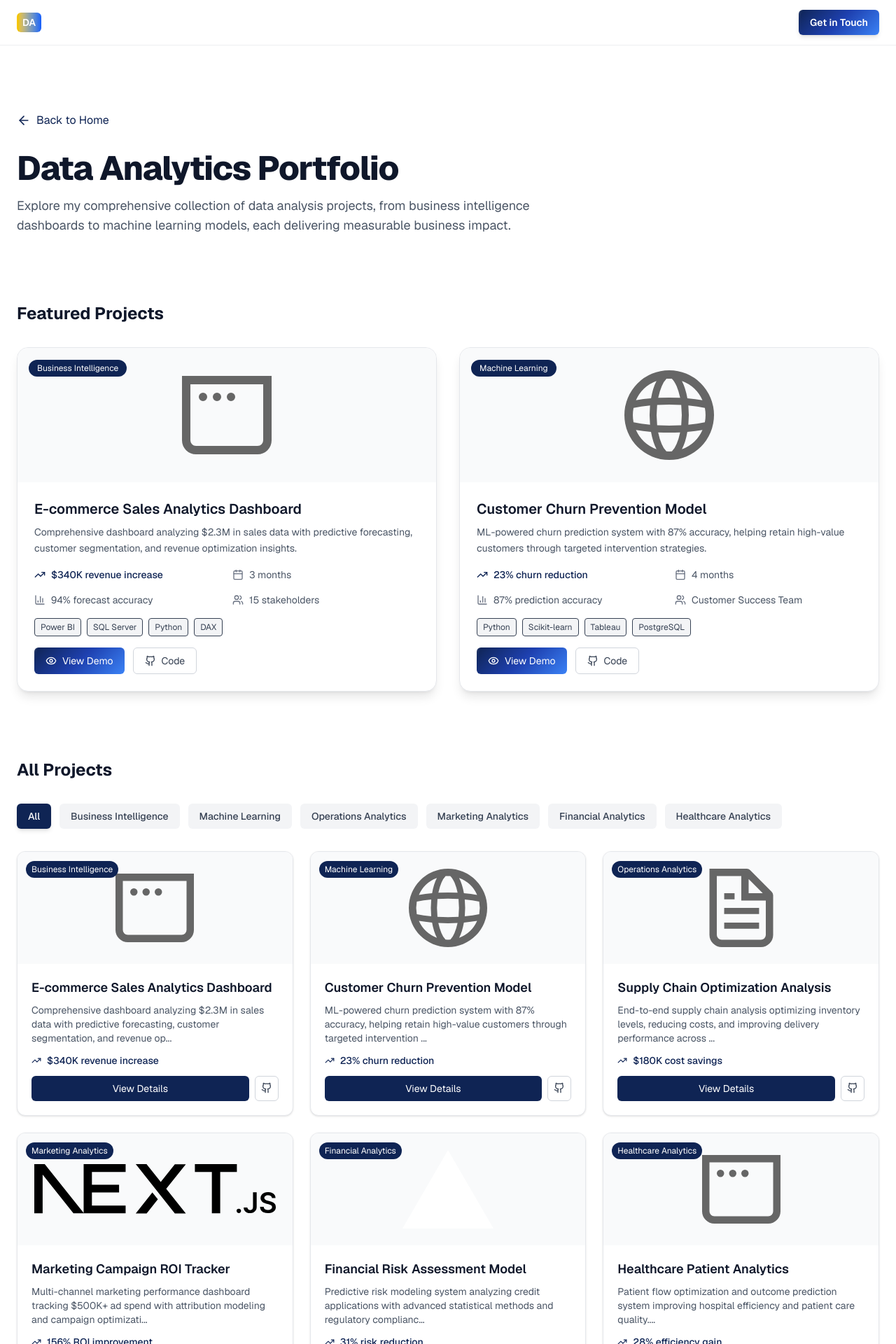
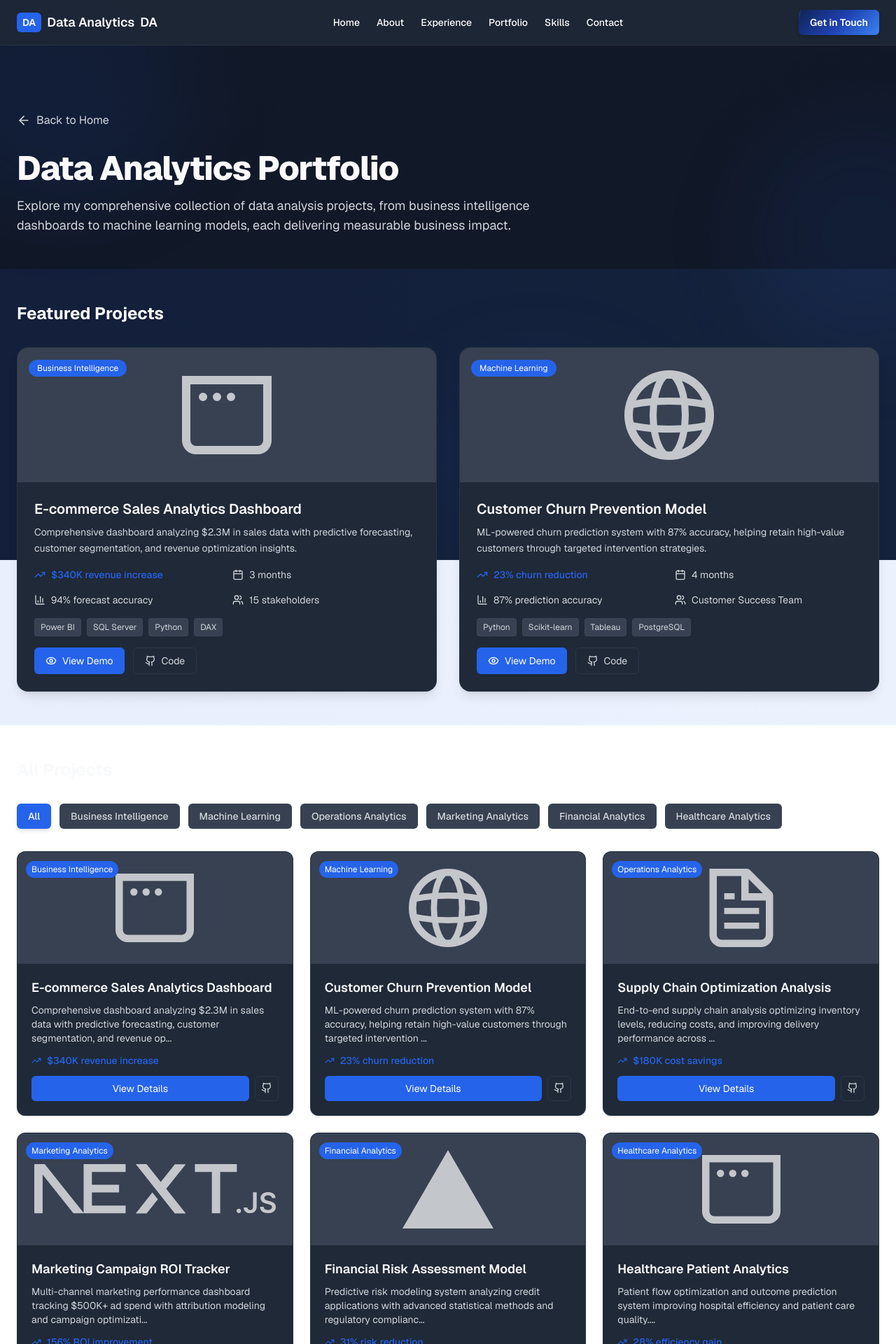
Before and after one commit to deven065/Ashok-Portfolio, a Next.js app: page /portfolio in a window 1280 px wide. Shown: the top 1920 px of the page at 70% size. Built offline with nearby package versions, Linux system fonts and the light colour scheme.

Commit message:
Refactor styles across components for a cohesive dark theme; update colors, backgrounds, and hover effects for improved UI consistency and readability.

```diff
--- a/app/components/Background.tsx
+++ b/app/components/Background.tsx
@@ -1,20 +1,19 @@
 export default function Background() {
   return (
-  //   <div className="pointer-events-none fixed inset-0 -z-10 overflow-hidden">
-  //     {/* Base vertical wash */}
-  //     <div className="absolute inset-0 bg-linear-to-b from-[#f7fbff] via-white to-[#f7fbff]" />
+    <div className="pointer-events-none fixed inset-0 -z-10 overflow-hidden">
+      {/* Dark base background */}
+      <div className="absolute inset-0 bg-[#111827]" />
 
-  //     {/* Soft grid pattern with radial fade mask */}
-  // <div className="absolute inset-0 opacity-60 bg-[linear-gradient(to_right,rgba(15,36,84,0.06)_1px,transparent_1px),linear-gradient(to_bottom,rgba(15,36,84,0.06)_1px,transparent_1px)] bg-size-[40px_40px] mask-[radial-gradient(1200px_600px_at_50%_20%,black,transparent_80%)]" />
+      {/* Subtle grid pattern */}
+      <div className="absolute inset-0 opacity-20 bg-[linear-gradient(to_right,rgba(37,99,235,0.1)_1px,transparent_1px),linear-gradient(to_bottom,rgba(37,99,235,0.1)_1px,transparent_1px)] bg-size-[40px_40px] mask-[radial-gradient(1200px_600px_at_50%_20%,black,transparent_80%)]" />
 
-  //     {/* Accent glow blobs */}
-  //     <div className="absolute -top-24 -left-24 h-[380px] w-[380px] rounded-full bg-[#60a5fa]/30 blur-3xl" />
-  // <div className="absolute top-[22%] -right-28 h-80 w-80 rounded-full bg-[#f59e0b]/25 blur-3xl" />
-  //     <div className="absolute -bottom-24 left-[60%] h-[360px] w-[360px] -translate-x-1/2 rounded-full bg-[#6366f1]/20 blur-3xl" />
+      {/* Accent glow blobs */}
+      <div className="absolute -top-24 -left-24 h-[380px] w-[380px] rounded-full bg-[#2563EB]/10 blur-3xl" />
+      <div className="absolute top-[22%] -right-28 h-80 w-80 rounded-full bg-[#2563EB]/8 blur-3xl" />
+      <div className="absolute -bottom-24 left-[60%] h-[360px] w-[360px] -translate-x-1/2 rounded-full bg-[#2563EB]/12 blur-3xl" />
 
-  //     {/* Subtle vignette */}
-  //     <div className="absolute inset-0 [background:radial-gradient(1200px_400px_at_50%_0%,rgba(255,255,255,0.85),transparent_70%),radial-gradient(1200px_500px_at_50%_100%,rgba(255,255,255,0.85),transparent_70%)]" />
-  //   </div>
-  <div className="bg-white"></div>
+      {/* Subtle vignette */}
+      <div className="absolute inset-0 [background:radial-gradient(1200px_400px_at_50%_0%,rgba(17,24,39,0.8),transparent_70%),radial-gradient(1200px_500px_at_50%_100%,rgba(17,24,39,0.8),transparent_70%)]" />
+    </div>
   );
 }
--- a/app/components/Header.tsx
+++ b/app/components/Header.tsx
@@ -17,15 +17,15 @@ export default function Header() {
     const [menuOpen, setMenuOpen] = useState(false);
 
     return (
-    <header className="fixed top-0 left-0 right-0 bg- backdrop-blur-md border-b border-gray-200/70 z-50">
+    <header className="fixed top-0 left-0 right-0 bg-[#1F2937]/90 backdrop-blur-md border-b border-gray-600/30 z-50">
     <div className="max-w-7xl mx-auto px-4 sm:px-6 flex justify-between items-center h-16">
             {/* Logo */}
             <Link href="/" className="flex items-center space-x-2">
-            <div className="bg-linear-to-r from-yellow-400 to-blue-600 text-white font-semibold text-xs sm:text-sm rounded-md px-2 py-1">
+            <div className="bg-[#2563EB] text-white font-semibold text-xs sm:text-sm rounded-md px-2 py-1">
                 DA
             </div>
-            <span className="font-semibold text-base sm:text-lg text-white hidden xs:block">Data Analytics</span>
-            <span className="font-semibold text-base sm:text-lg text-white block xs:hidden">DA</span>
+            <span className="font-semibold text-base sm:text-lg text-[#F9FAFB] hidden xs:block">Data Analytics</span>
+            <span className="font-semibold text-base sm:text-lg text-[#F9FAFB] block xs:hidden">DA</span>
             </Link>
 
             {/* Desktop Nav */}
@@ -34,7 +34,7 @@ export default function Header() {
                 <Link
                 key={item.name}
                 href={item.href}
-                className={`text-xs lg:text-sm font-medium transition text-white hover:text-[#2563EB]`}
+                className={`text-xs lg:text-sm font-medium transition text-[#F9FAFB] hover:text-[#2563EB]`}
                 >
                 {item.name}
                 </Link>
@@ -51,7 +51,7 @@ export default function Header() {
 
             {/* Mobile Menu Toggle */}
             <button
-            className="md:hidden p-2 text-gray-700"
+            className="md:hidden p-2 text-[#F9FAFB]"
             onClick={() => setMenuOpen(!menuOpen)}
             >
             {menuOpen ? <X size={22} /> : <Menu size={22} />}
@@ -59,14 +59,14 @@ export default function Header() {
         </div>
 
         {/* Mobile Nav */}
-        <div className={`md:hidden bg-[#f8fafc] border-t border-gray-200 overflow-hidden transition-all duration-300 ${menuOpen ? 'max-h-96 opacity-100' : 'max-h-0 opacity-0'}`}>
+        <div className={`md:hidden bg-[#1F2937] border-t border-gray-600/30 overflow-hidden transition-all duration-300 ${menuOpen ? 'max-h-96 opacity-100' : 'max-h-0 opacity-0'}`}>
             <div className="px-4 sm:px-6 py-4 space-y-4">
             {navItems.map((item, index) => (
                 <Link
                 key={item.name}
                 href={item.href}
                 onClick={() => setMenuOpen(false)}
-                className={`block text-base font-medium text-gray-700 hover:text-[#2563EB] transition-all duration-300 transform ${menuOpen ? 'translate-x-0 opacity-100' : '-translate-x-4 opacity-0'}`}
+                className={`block text-base font-medium text-[#F9FAFB] hover:text-[#2563EB] transition-all duration-300 transform ${menuOpen ? 'translate-x-0 opacity-100' : '-translate-x-4 opacity-0'}`}
                 style={{ transitionDelay: `${index * 50}ms` }}
                 >
                 {item.name}
--- a/app/portfolio/page.tsx
+++ b/app/portfolio/page.tsx
@@ -166,17 +166,17 @@ export default function PortfolioPage() {
         <div className="max-w-7xl mx-auto px-6">
           <Link
             href="/#portfolio"
-            className="inline-flex items-center gap-2 text-[#0f2454] hover:text-[#2563EB] transition-colors mb-8 group"
+            className="inline-flex items-center gap-2 text-[#D1D5DB] hover:text-[#2563EB] transition-colors mb-8 group"
           >
             <ArrowLeft size={20} className="transition-transform group-hover:-translate-x-1" />
             <span>Back to Home</span>
           </Link>
 
           <div className="animate-fade-in-up">
-            <h1 className="text-4xl md:text-5xl font-extrabold tracking-tight text-[#0f172a] mb-4">
+            <h1 className="text-4xl md:text-5xl font-extrabold tracking-tight text-[#F9FAFB] mb-4">
               Data Analytics Portfolio
             </h1>
-            <p className="text-lg text-gray-600 max-w-3xl">
+            <p className="text-lg text-[#D1D5DB] max-w-3xl">
               Explore my comprehensive collection of data analysis projects, from business intelligence dashboards
               to machine learning models, each delivering measurable business impact.
             </p>
@@ -185,62 +185,62 @@ export default function PortfolioPage() {
       </section>
 
       {/* Featured Projects */}
-      <section className="py-8 md:py-12 bg-white/70 backdrop-blur">
+      <section className="py-8 md:py-12 bg-gradient-to-r from-[#2563EB]/10 to-[#3b82f6]/10">
         <div className="max-w-7xl mx-auto px-6">
-          <h2 className="text-2xl font-bold text-[#0f172a] mb-8 animate-fade-in-up">Featured Projects</h2>
+          <h2 className="text-2xl font-bold text-[#F9FAFB] mb-8 animate-fade-in-up">Featured Projects</h2>
           <div className="grid grid-cols-1 lg:grid-cols-2 gap-8">
             {featuredProjects.map((project, index) => (
               <div
                 key={project.id}
-                className={`group bg-white rounded-2xl shadow-lg border border-gray-200 overflow-hidden hover:shadow-xl transition-all duration-500 hover:scale-105 animate-fade-in-up`}
+                className={`group bg-[#1F2937] rounded-2xl shadow-lg border border-gray-600/30 overflow-hidden hover:shadow-xl hover:border-[#2563EB]/50 transition-all duration-500 hover:scale-105 animate-fade-in-up`}
                 style={{ animationDelay: `${index * 0.1}s` }}
               >
-                <div className="relative h-48 bg-gray-50 overflow-hidden">
+                <div className="relative h-48 bg-[#374151] overflow-hidden">
                   <Image
                     src={project.image}
                     alt={project.title}
                     fill
-                    className="object-contain p-8 transition-transform duration-500 group-hover:scale-110"
+                    className="object-contain p-8 transition-transform duration-500 group-hover:scale-110 filter brightness-0 invert opacity-70 group-hover:opacity-100"
                   />
                   <div className="absolute top-4 left-4">
-                    <span className="bg-[#0f2454] text-white text-xs px-3 py-1 rounded-full">
+                    <span className="bg-[#2563EB] text-white text-xs px-3 py-1 rounded-full">
                       {project.category}
                     </span>
                   </div>
                 </div>
 
                 <div className="p-6">
-                  <h3 className="text-xl font-semibold text-[#0f172a] mb-2 group-hover:text-[#2563EB] transition-colors">
+                  <h3 className="text-xl font-semibold text-[#F9FAFB] mb-2 group-hover:text-[#2563EB] transition-colors">
                     {project.title}
                   </h3>
-                  <p className="text-gray-600 text-sm mb-4 leading-relaxed">
+                  <p className="text-[#D1D5DB] text-sm mb-4 leading-relaxed">
                     {project.description}
                   </p>
 
                   {/* Metrics */}
                   <div className="grid grid-cols-2 gap-4 mb-4">
                     <div className="flex items-center gap-2">
-                      <TrendingUp size={16} className="text-[#0f2454]" />
-                      <span className="text-sm font-medium text-[#0f2454]">{project.metrics.impact}</span>
+                      <TrendingUp size={16} className="text-[#2563EB]" />
+                      <span className="text-sm font-medium text-[#2563EB]">{project.metrics.impact}</span>
                     </div>
                     <div className="flex items-center gap-2">
-                      <Calendar size={16} className="text-gray-500" />
-                      <span className="text-sm text-gray-600">{project.metrics.timeframe}</span>
+                      <Calendar size={16} className="text-[#D1D5DB]" />
+                      <span className="text-sm text-[#D1D5DB]">{project.metrics.timeframe}</span>
                     </div>
                     <div className="flex items-center gap-2">
-                      <BarChart3 size={16} className="text-gray-500" />
-                      <span className="text-sm text-gray-600">{project.metrics.accuracy}</span>
+                      <BarChart3 size={16} className="text-[#D1D5DB]" />
+                      <span className="text-sm text-[#D1D5DB]">{project.metrics.accuracy}</span>
                     </div>
                     <div className="flex items-center gap-2">
-                      <Users size={16} className="text-gray-500" />
-                      <span className="text-sm text-gray-600">{project.metrics.users}</span>
+                      <Users size={16} className="text-[#D1D5DB]" />
+                      <span className="text-sm text-[#D1D5DB]">{project.metrics.users}</span>
                     </div>
                   </div>
 
                   {/* Technologies */}
                   <div className="flex flex-wrap gap-2 mb-4">
                     {project.technologies.map((tech) => (
-                      <span key={tech} className="text-xs px-2 py-1 bg-gray-100 text-gray-700 rounded border">
+                      <span key={tech} className="text-xs px-2 py-1 bg-[#374151] text-[#D1D5DB] rounded border border-gray-600/30">
                         {tech}
                       </span>
                     ))}
@@ -250,14 +250,14 @@ export default function PortfolioPage() {
                   <div className="flex gap-3">
                     <a
                       href={project.demoUrl}
-                      className="inline-flex items-center gap-2 btn-primary-gradient btn-animated text-white text-sm px-4 py-2 rounded-md hover:scale-105 transition-all duration-300"
+                      className="inline-flex items-center gap-2 bg-[#2563EB] text-white text-sm px-4 py-2 rounded-md hover:bg-blue-600 hover:scale-105 transition-all duration-300"
                     >
                       <Eye size={16} />
                       View Demo
                     </a>
                     <a
                       href={project.githubUrl}
-                      className="inline-flex items-center gap-2 border border-gray-300 text-gray-700 text-sm px-4 py-2 rounded-md hover:bg-[#2563EB] hover:text-white hover:border-[#2563EB] transition-colors"
+                      className="inline-flex items-center gap-2 border border-gray-600/30 text-[#D1D5DB] text-sm px-4 py-2 rounded-md hover:bg-[#2563EB] hover:text-white hover:border-[#2563EB] transition-colors"
                     >
                       <Github size={16} />
                       Code
@@ -273,7 +273,7 @@ export default function PortfolioPage() {
       {/* All Projects */}
       <section className="py-8 md:py-12" ref={ref}>
         <div className="max-w-7xl mx-auto px-6">
-          <h2 className={`text-2xl font-bold text-[#0f172a] mb-8 ${isVisible ? 'animate-fade-in-up' : ''}`}>
+          <h2 className={`text-2xl font-bold text-[#F9FAFB] mb-8 ${isVisible ? 'animate-fade-in-up' : ''}`}>
             All Projects
           </h2>
 
@@ -285,8 +285,8 @@ export default function PortfolioPage() {
                 onClick={() => setSelectedCategory(category)}
                 className={`px-4 py-2 rounded-md text-sm font-medium transition-all duration-300 ${
                   selectedCategory === category
-                    ? 'bg-[#0f2454] text-white shadow-md'
-                    : 'bg-gray-100 text-gray-700 hover:bg-[#2563EB] hover:text-white'
+                    ? 'bg-[#2563EB] text-white shadow-md'
+                    : 'bg-[#374151] text-[#D1D5DB] hover:bg-[#2563EB] hover:text-white'
                 }`}
               >
                 {category}
@@ -299,32 +299,32 @@ export default function PortfolioPage() {
             {filteredProjects.map((project, index) => (
               <div
                 key={project.id}
-                className={`group bg-white rounded-xl shadow-sm border border-gray-200 overflow-hidden hover:shadow-lg transition-all duration-500 hover:scale-105 ${isVisible ? 'animate-fade-in-up' : ''}`}
+                className={`group bg-[#1F2937] rounded-xl shadow-sm border border-gray-600/30 overflow-hidden hover:shadow-lg hover:border-[#2563EB]/50 transition-all duration-500 hover:scale-105 ${isVisible ? 'animate-fade-in-up' : ''}`}
                 style={{ animationDelay: `${0.2 + index * 0.1}s` }}
               >
-                <div className="relative h-40 bg-gray-50 overflow-hidden">
+                <div className="relative h-40 bg-[#374151] overflow-hidden">
                   <Image
                     src={project.image}
                     alt={project.title}
                     fill
-                    className="object-contain p-6 transition-transform duration-500 group-hover:scale-110"
+                    className="object-contain p-6 transition-transform duration-500 group-hover:scale-110 filter brightness-0 invert opacity-70 group-hover:opacity-100"
                   />
                   <div className="absolute top-3 left-3">
-                    <span className="bg-[#0f2454] text-white text-xs px-2 py-1 rounded-full">
+                    <span className="bg-[#2563EB] text-white text-xs px-2 py-1 rounded-full">
                       {project.category}
                     </span>
                   </div>
                 </div>
 
                 <div className="p-5">
-                  <h3 className="text-lg font-semibold text-[#0f172a] mb-2 group-hover:text-[#2563EB] transition-colors">
+                  <h3 className="text-lg font-semibold text-[#F9FAFB] mb-2 group-hover:text-[#2563EB] transition-colors">
                     {project.title}
                   </h3>
-                  <p className="text-gray-600 text-sm mb-3">
+                  <p className="text-[#D1D5DB] text-sm mb-3">
                     {project.description.slice(0, 120)}...
                   </p>
 
-                  <div className="flex items-center gap-2 text-sm text-[#0f2454] font-medium mb-3">
+                  <div className="flex items-center gap-2 text-sm text-[#2563EB] font-medium mb-3">
                     <TrendingUp size={14} />
                     {project.metrics.impact}
                   </div>
@@ -332,13 +332,13 @@ export default function PortfolioPage() {
                   <div className="flex gap-2">
                     <a
                       href={project.demoUrl}
-                      className="flex-1 text-center bg-[#0f2454] text-white text-sm px-3 py-2 rounded-md hover:bg-[#2563EB] transition-colors"
+                      className="flex-1 text-center bg-[#2563EB] text-white text-sm px-3 py-2 rounded-md hover:bg-blue-600 transition-colors"
                     >
                       View Details
                     </a>
                     <a
                       href={project.githubUrl}
-                      className="p-2 border border-gray-300 text-gray-700 rounded-md hover:bg-[#2563EB] hover:text-white hover:border-[#2563EB] transition-colors"
+                      className="p-2 border border-gray-600/30 text-[#D1D5DB] rounded-md hover:bg-[#2563EB] hover:text-white hover:border-[#2563EB] transition-colors"
                     >
                       <Github size={16} />
                     </a>
@@ -351,25 +351,25 @@ export default function PortfolioPage() {
       </section>
 
       {/* CTA Section */}
-      <section className="py-12 md:py-16 bg-white/70 backdrop-blur">
+      <section className="py-12 md:py-16 bg-gradient-to-r from-[#2563EB]/10 to-[#3b82f6]/10">
         <div className="max-w-4xl mx-auto px-6 text-center">
-          <h2 className="text-3xl font-bold text-[#0f172a] mb-4 animate-fade-in-up">
+          <h2 className="text-3xl font-bold text-[#F9FAFB] mb-4 animate-fade-in-up">
             Ready to Transform Your Data?
           </h2>
-          <p className="text-gray-600 mb-8 animate-fade-in-up delay-100">
+          <p className="text-[#D1D5DB] mb-8 animate-fade-in-up delay-100">
             Let&apos;s discuss how data analytics can drive your business forward.
             I&apos;d love to hear about your challenges and explore solutions together.
           </p>
           <div className="flex flex-wrap justify-center gap-4 animate-fade-in-up delay-200">
             <Link
               href="/#contact"
-              className="btn-primary-gradient btn-animated text-white font-semibold px-8 py-3 rounded-md hover:scale-105 hover:-translate-y-1 shadow-lg"
+              className="bg-[#2563EB] text-white font-semibold px-8 py-3 rounded-md hover:bg-blue-600 hover:scale-105 hover:-translate-y-1 shadow-lg transition-all duration-300"
             >
               Start a Project
             </Link>
             <Link
               href="/#about"
-              className="border border-[#0f2454] text-[#0f2454] font-semibold px-8 py-3 rounded-md hover:bg-[#2563EB] hover:border-[#2563EB] hover:text-white transition-all duration-300 hover:scale-105"
+              className="border border-[#2563EB] text-[#2563EB] font-semibold px-8 py-3 rounded-md hover:bg-[#2563EB] hover:border-[#2563EB] hover:text-white transition-all duration-300 hover:scale-105"
             >
               Learn More About Me
             </Link>
```
Also changed, not shown: app/components/AboutSection.tsx (+10 -10 lines), app/page.tsx (+55 -55 lines).
